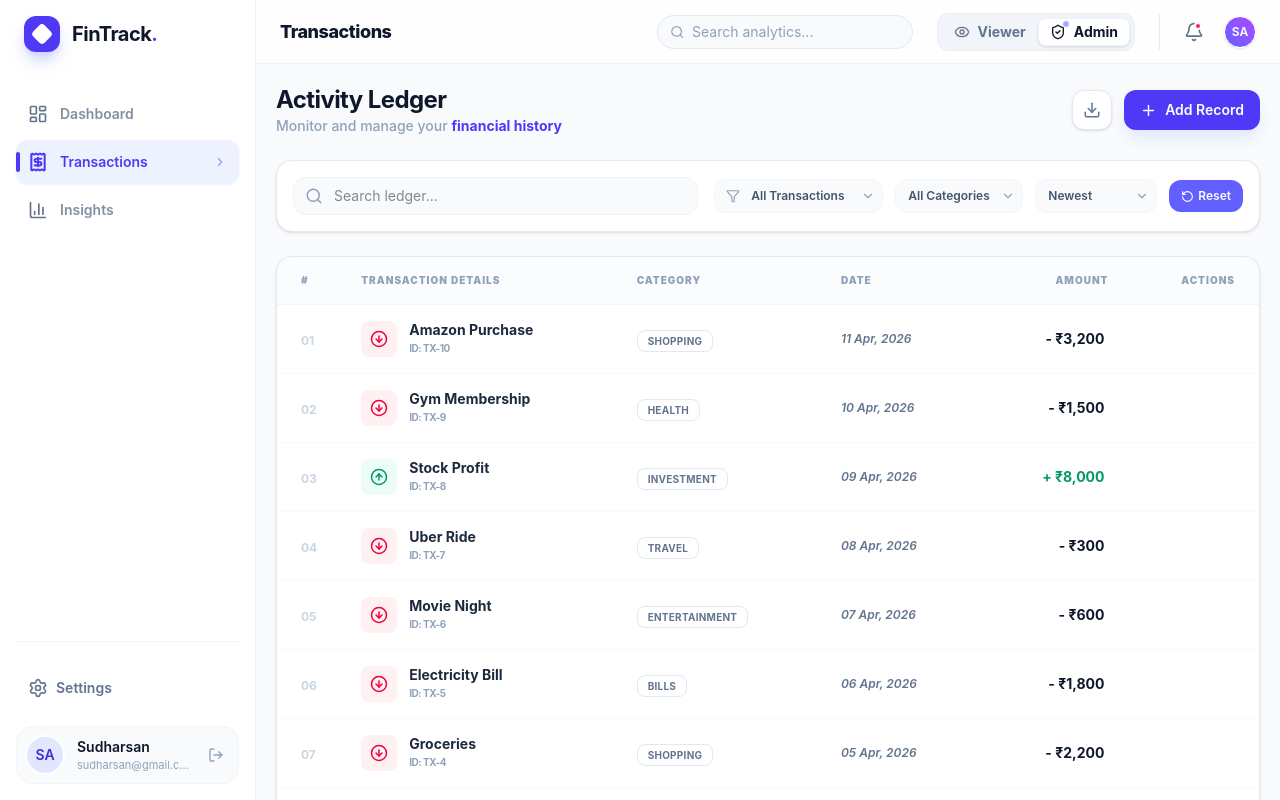
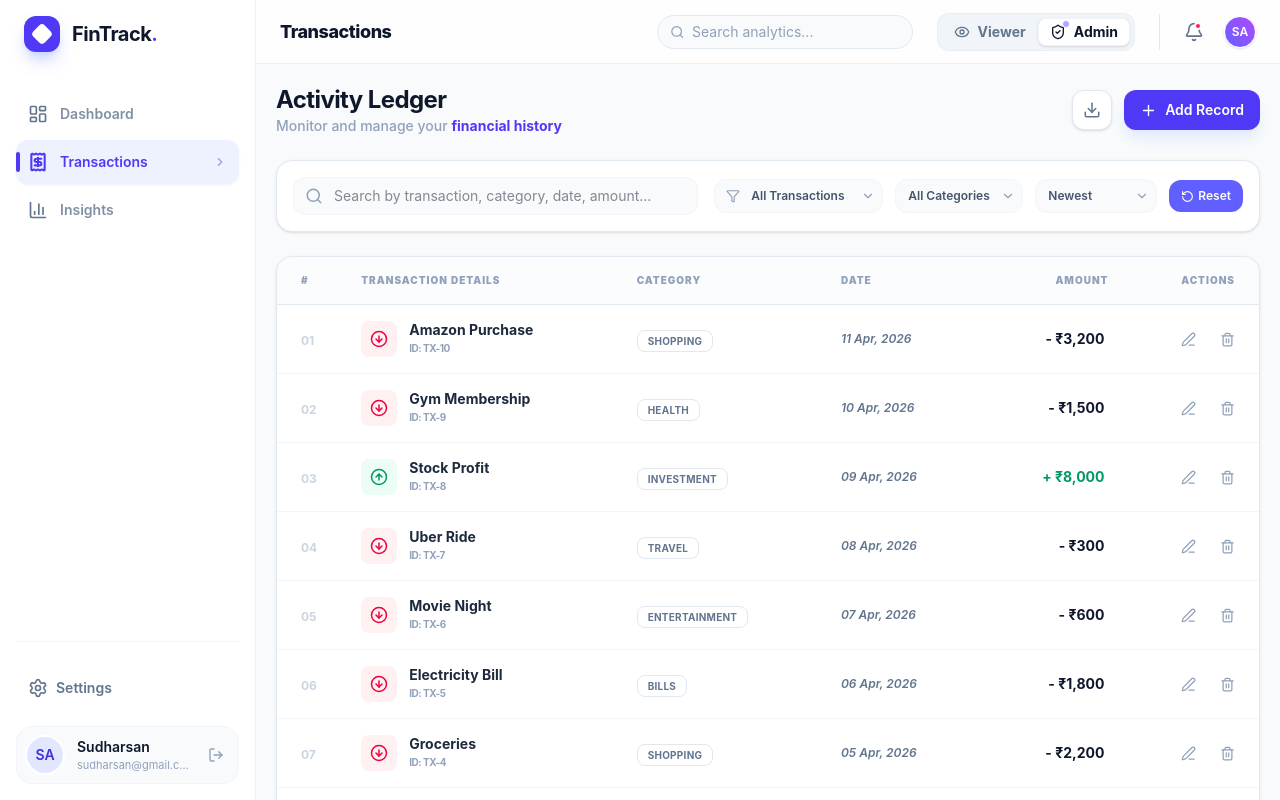
Before and after one commit to danielace1/fintrack-dashboard-zorvyn, a React (Vite) app: page /transactions in a window 1280 px wide. Both pictures are taken after a click on the button "Admin". Built offline with nearby package versions, Linux system fonts and the light colour scheme.

Commit message:
feat: added vercel.json, some ui improvements

```diff
--- a/src/components/AddTransactionModal.jsx
+++ b/src/components/AddTransactionModal.jsx
@@ -54,6 +54,7 @@ const AddTransactionModal = ({ isOpen, onClose, initialData = null }) => {
         ...form,
         id: Date.now(),
         amount: Number(form.amount),
+        createdAt: Date.now(),
       });
       toast.success("Transaction added successfully");
     }
--- /dev/null
+++ b/src/components/DeleteConfirmModal.jsx
@@ -0,0 +1,59 @@
+import { AnimatePresence, motion } from "framer-motion";
+import toast from "react-hot-toast";
+
+const DeleteConfirmModal = ({ deleteId, setDeleteId, deleteTransaction }) => {
+  return (
+    <AnimatePresence>
+      {deleteId && (
+        <div className="fixed inset-0 z-50 flex items-center justify-center">
+          <div
+            className="absolute inset-0 bg-black/40"
+            onClick={() => setDeleteId(null)}
+          />
+
+          <motion.div
+            initial={{ scale: 0.9, opacity: 0 }}
+            animate={{ scale: 1, opacity: 1 }}
+            exit={{ scale: 0.9, opacity: 0 }}
+            className="relative bg-white rounded-2xl p-5 w-[320px] shadow-xl"
+          >
+            <h3 className="text-lg font-bold text-slate-900 mb-1">
+              Delete Transaction
+            </h3>
+            <p className="text-sm text-slate-500 mb-5 font-semibold">
+              Are you sure you want to delete{" "}
+              <span className="font-semibold text-slate-800">
+                {deleteId?.title}
+              </span>
+              ?
+            </p>
+
+            <div className="flex justify-end gap-2">
+              <button
+                onClick={() => setDeleteId(null)}
+                className="px-4 py-2 text-sm rounded-lg bg-slate-100 hover:bg-slate-200 cursor-pointer text-slate-700"
+              >
+                Cancel
+              </button>
+
+              <button
+                onClick={() => {
+                  if (!deleteId) return;
+
+                  deleteTransaction(deleteId);
+                  toast.success("Transaction removed successfully");
+                  setDeleteId(null);
+                }}
+                className="px-4 py-2 text-sm rounded-lg bg-rose-500 text-white hover:bg-rose-600 cursor-pointer"
+              >
+                Delete
+              </button>
+            </div>
+          </motion.div>
+        </div>
+      )}
+    </AnimatePresence>
+  );
+};
+
+export default DeleteConfirmModal;
--- a/src/components/Topbar.jsx
+++ b/src/components/Topbar.jsx
@@ -1,6 +1,6 @@
 import { useLocation } from "react-router";
 import { useFinanceStore } from "../store/useFinanceStore";
-import { ShieldCheck, Eye, Bell, Search, ChevronRight } from "lucide-react";
+import { ShieldCheck, Eye, Bell, Search } from "lucide-react";
 import { AnimatePresence, motion } from "framer-motion";
 import clsx from "clsx";
 
--- a/src/pages/Settings.jsx
+++ b/src/pages/Settings.jsx
@@ -1,4 +1,6 @@
 import { motion } from "framer-motion";
+import toast from "react-hot-toast";
+import clsx from "clsx";
 import {
   User,
   Shield,
@@ -12,8 +14,6 @@ import {
   ShieldCheck,
 } from "lucide-react";
 import { useFinanceStore } from "../store/useFinanceStore";
-import toast from "react-hot-toast";
-import clsx from "clsx";
 
 const Settings = () => {
   const { role, setRole } = useFinanceStore();
--- a/src/pages/Transactions.jsx
+++ b/src/pages/Transactions.jsx
@@ -12,12 +12,12 @@ import {
   ArrowUpCircle,
   ArrowDownCircle,
   ChevronDown,
-  SlidersHorizontal,
   RotateCcw,
   Edit3,
 } from "lucide-react";
 import { useFinanceStore } from "../store/useFinanceStore";
 import AddTransactionModal from "../components/AddTransactionModal";
+import DeleteConfirmModal from "../components/DeleteConfirmModal";
 import EmptyState from "../components/EmptyState";
 import TransactionsSkeleton from "../components/TransactionSkeleton";
 
@@ -29,6 +29,7 @@ const Transactions = () => {
   const [open, setOpen] = useState(false);
   const [showTooltip, setShowTooltip] = useState(false);
   const [selectedTransaction, setSelectedTransaction] = useState(null);
+  const [deleteId, setDeleteId] = useState(null);
 
   const { transactions, deleteTransaction, role, loading } = useFinanceStore();
 
@@ -37,11 +38,21 @@ const Transactions = () => {
 
     let result = [...transactions];
 
-    // search
+    // search by title, category, amount, date
     if (search.trim()) {
       const query = search.toLowerCase();
+
       result = result.filter((t) =>
-        (t.title || "").toLowerCase().includes(query),
+        [
+          t.title,
+          t.category,
+          t.type,
+          t.amount?.toString(),
+          dayjs(t.date).format("DD MMM YYYY"),
+        ]
+          .join(" ")
+          .toLowerCase()
+          .includes(query),
       );
     }
 
@@ -56,11 +67,11 @@ const Transactions = () => {
 
     switch (sortOrder) {
       case "newest":
-        result.sort((a, b) => dayjs(b.date).unix() - dayjs(a.date).unix());
+        result.sort((a, b) => new Date(b.date) - new Date(a.date));
         break;
 
       case "oldest":
-        result.sort((a, b) => dayjs(a.date).unix() - dayjs(b.date).unix());
+        result.sort((a, b) => new Date(a.date) - new Date(b.date));
         break;
 
       case "high":
@@ -78,18 +89,14 @@ const Transactions = () => {
     return result;
   }, [transactions, search, filter, category, sortOrder]);
 
+  const categories = useMemo(() => {
+    const unique = new Set(transactions.map((t) => t.category));
+    return ["all", ...unique];
+  }, [transactions]);
+
   const handleEdit = (transaction) => {
     setSelectedTransaction(transaction);
     setOpen(true);
-  };
-
-  const handleDelete = (id) => {
-    if (role !== "admin") {
-      toast.error("Access Denied");
-      return;
-    }
-    deleteTransaction(id);
-    toast.success("Transaction removed successfully");
   };
 
   // CSV Export
@@ -192,7 +199,7 @@ const Transactions = () => {
           />
           <input
             type="text"
-            placeholder="Search ledger..."
+            placeholder="Search by transaction, category, date, amount..."
             className="w-full bg-slate-50 border border-slate-100 outline-none pl-10 pr-4 py-2 rounded-xl text-sm transition-all focus:bg-white focus:border-indigo-200 focus:ring-4 focus:ring-indigo-50/50"
             value={search}
             onChange={(e) => setSearch(e.target.value)}
@@ -227,11 +234,11 @@ const Transactions = () => {
               onChange={(e) => setCategory(e.target.value)}
               className="bg-slate-50 border border-slate-100 pl-3 pr-8 py-2 rounded-xl text-xs font-semibold text-slate-600 appearance-none cursor-pointer focus:border-indigo-200 focus:bg-white transition-all outline-none"
             >
-              <option value="all">All Categories</option>
-              <option value="Food">Food</option>
-              <option value="Shopping">Shopping</option>
-              <option value="Salary">Salary</option>
-              <option value="Bills">Bills</option>
+              {categories.map((cat) => (
+                <option key={cat} value={cat}>
+                  {cat === "all" ? "All Categories" : cat}
+                </option>
+              ))}
             </select>
             <div className="absolute right-2 top-1/2 -translate-y-1/2 text-slate-400 pointer-events-none">
               <ChevronDown size={14} />
@@ -285,7 +292,7 @@ const Transactions = () => {
           <div className="overflow-hidden overflow-x-auto">
             <table className="w-full text-left border-collapse min-w-[800px]">
               <thead>
-                <tr className="bg-slate-50/50 border-b border-slate-100">
+                <tr className="bg-slate-50/50 border-b border-slate-200">
                   <th className="px-4 md:px-6 py-4 text-[10px] font-black text-slate-400 uppercase tracking-widest w-6 md:w-10">
                     #
                   </th>
@@ -306,7 +313,7 @@ const Transactions = () => {
                   </th>
                 </tr>
               </thead>
-              <tbody className="divide-y divide-slate-50">
+              <tbody className="divide-y divide-slate-100">
                 <AnimatePresence initial={false}>
                   {filtered.map((t, index) => (
                     <motion.tr
@@ -380,13 +387,15 @@ const Transactions = () => {
                             <>
                               <button
                                 onClick={() => handleEdit(t)}
-                                className="p-2 text-slate-400 hover:text-indigo-500 hover:bg-indigo-50 rounded-lg transition-all cursor-pointer lg:opacity-0 lg:group-hover:opacity-100"
+                                title="Edit"
+                                className="p-2 text-slate-400 hover:text-indigo-500 hover:bg-indigo-50 rounded-lg transition-all cursor-pointer"
                               >
                                 <Edit3 size={15} />
                               </button>
                               <button
-                                onClick={() => handleDelete(t.id)}
-                                className="p-2 text-slate-400 hover:text-rose-500 hover:bg-rose-100/50 rounded-lg transition-all cursor-pointer opacity-100 lg:opacity-0 lg:group-hover:opacity-100"
+                                onClick={() => setDeleteId(t.id)}
+                                title="Delete"
+                                className="p-2 text-slate-400 hover:text-rose-500 hover:bg-rose-100/50 rounded-lg transition-all cursor-pointer opacity-100"
                               >
                                 <Trash2 size={15} />
                               </button>
@@ -417,6 +426,12 @@ const Transactions = () => {
         }}
         initialData={selectedTransaction}
       />
+
+      <DeleteConfirmModal
+        deleteId={deleteId}
+        setDeleteId={setDeleteId}
+        deleteTransaction={deleteTransaction}
+      />
     </div>
   );
 };
```
Also changed, not shown: vercel.json (added).
